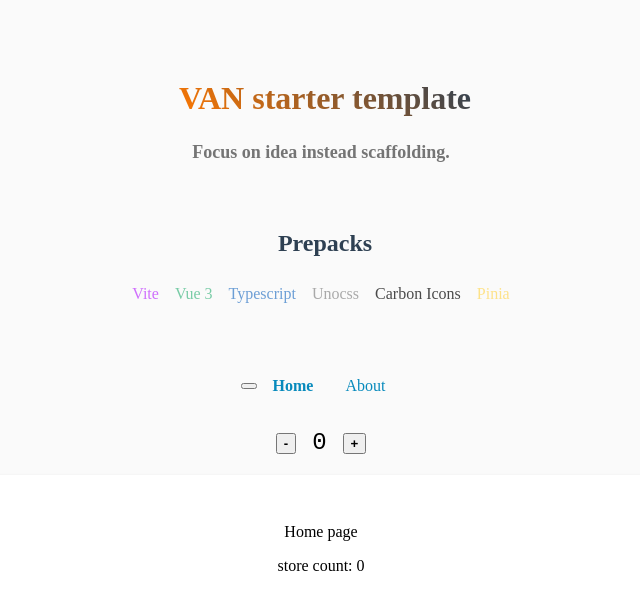
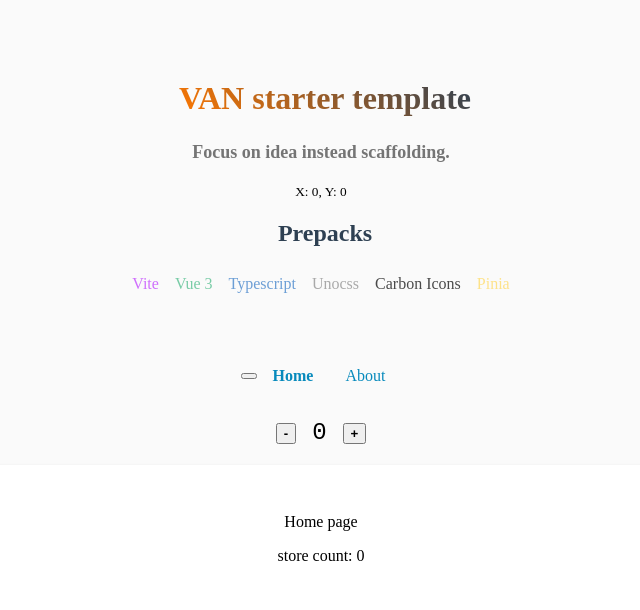
Before and after one commit to unickhow/vvalai, a Vue app: page / in a window 1280 px wide. Shown: the top 610 px of the page, without its empty margins (319-959 px from the left). Built offline with nearby package versions, Linux system fonts and the light colour scheme.

Commit message:
🧹 chore: add vueuse

```diff
--- a/package.json
+++ b/package.json
@@ -9,6 +9,7 @@
     "preview": "vite preview"
   },
   "dependencies": {
+    "@vueuse/core": "^8.1.1",
     "pinia": "^2.0.12",
     "vue": "^3.2.25",
     "vue-i18n": "9",
--- a/src/components/HelloWorld.vue
+++ b/src/components/HelloWorld.vue
@@ -1,10 +1,13 @@
 <template>
   <p class="text-center text-lg font-bold color-[#757575]">{{ slogan }}</p>
+  <small class="block text-center">X: {{ x }}, Y: {{ y }}</small>
 </template>
 
 <script setup lang="ts">
+import { useMouse } from '@vueuse/core'
+const { x, y } = useMouse()
+
 defineProps<{ slogan: string }>()
-
 const count = ref(0)
 </script>
 
```
Also changed, not shown: 1 other file (tests, documents, lock files or other folders).
